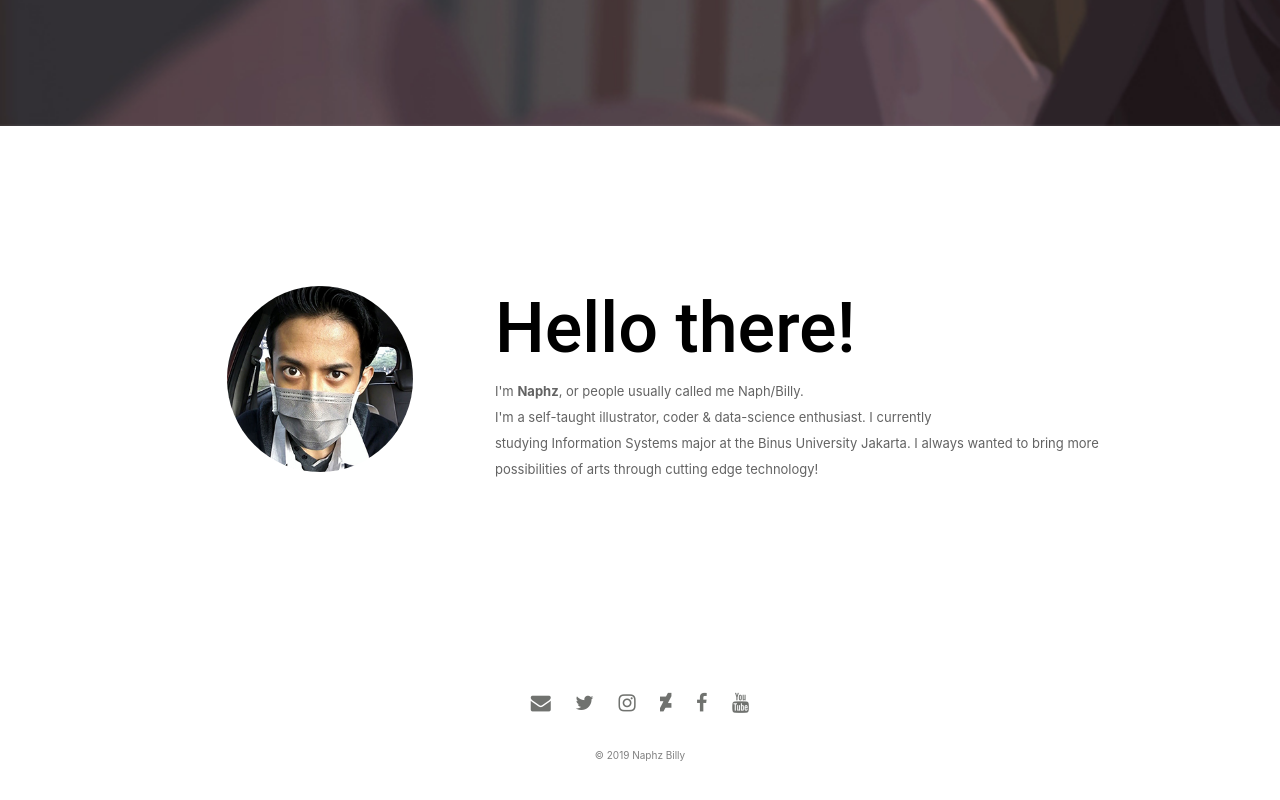
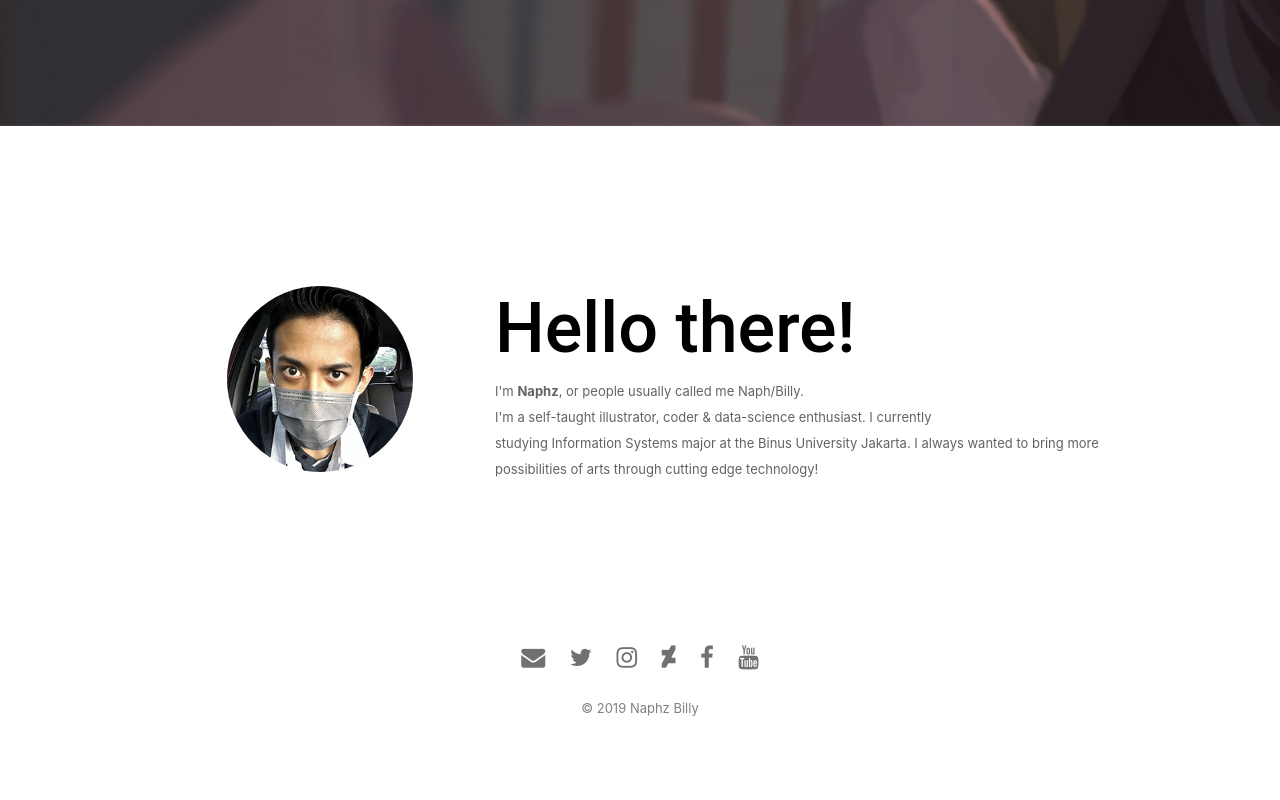
Before and after one commit to klerikdust/portfolio, a website: page index.html in a window 1280 px wide. Shown: the part 674-1474 px from the top of the page. Drawn offline with Linux system fonts and the light colour scheme.

Commit message:
dynamic margins

```diff
--- a/css/main.css
+++ b/css/main.css
@@ -91,7 +91,7 @@ a {
 .about {
     padding: 10em;
     position: relative;
-    height: 100%;
+    height: 100vh;
 }
 
 .about img {
@@ -114,11 +114,12 @@ a {
 
 .socialmedia-buttons {
     padding: 10px 0;
+    margin-top: 7em;
 }
 
 .socialmedia-buttons a {
     color: #70726F;
-    font-size: 20px;
+    font-size: 1.5em;
     padding: 10px;
     transition: all .5s ease;
 }
@@ -130,6 +131,6 @@ a {
 .copyright p {
     position: relative;
     color: gray;
-    margin: 2em;
-    font-size: 10px;
+    font-size: 13px;
+    margin-top: 1em;
 }
```
Also changed, not shown: index.html (+3 -5 lines).
